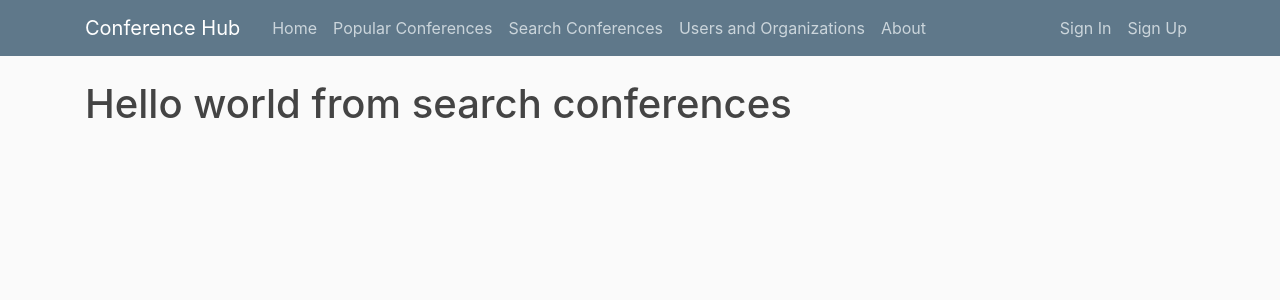
After one commit to SkuratovichA/conference-hub, a Django app: template templates/ch/search_conferences.html in a window 1280 px wide. The commit adds this page. Shown: the top 300 px of the page. Run offline with Django 4.2, Linux system fonts and the light colour scheme; the template is opened without the code that fills it, so the values that code supplies are empty; some libraries are stand-ins or nearby versions.

Commit message:
dummy links for homepage

```diff
--- a/templates/base.html
+++ b/templates/base.html
@@ -26,15 +26,21 @@
                 <span class="navbar-toggler-icon"></span>
                 </button>
                 <div class="collapse navbar-collapse" id="navbarToggle">
+
                     <div class="navbar-nav mr-auto">
                         <a class="nav-item nav-link" href="{% url 'ch:home-page' %}">Home</a>
+                        <a class="nav-item nav-link" href="{% url 'ch:popular_conferences-page' %}">Popular Conferences</a>
+                        <a class="nav-item nav-link" href="{% url 'ch:search_conferences-page' %}">Search Conferences</a>
+                        <a class="nav-item nav-link" href="{% url 'ch:users_and_organizations-page' %}">Users and Organizations</a>
                         <a class="nav-item nav-link" href="{% url 'ch:about-page' %}">About</a>
                     </div>
+
                     <!-- Navbar Right side -->
                     <div class="navbar-nav">
                         <a class="nav-item nav-link" href="{% url 'ch:login-page' %}">Sign In</a>
                         <a class="nav-item nav-link" href="{% url 'ch:signup-page' %}'">Sign Up</a>
                     </div>
+
                 </div>
             </div>
         </nav>
--- /dev/null
+++ b/templates/ch/popular_conferences.html
@@ -0,0 +1,4 @@
+{% extends 'base.html' %}
+{% block content %}
+    <h1>Hello world from popular conferences</h1>
+{% endblock content %}
--- /dev/null
+++ b/templates/ch/search_conferences.html
@@ -0,0 +1,4 @@
+{% extends 'base.html' %}
+{% block content %}
+    <h1>Hello world from search conferences</h1>
+{% endblock content %}
--- /dev/null
+++ b/templates/ch/users_and_organizations.html
@@ -0,0 +1,4 @@
+{% extends 'base.html' %}
+{% block content %}
+    <h1>Hello world from users and organizations</h1>
+{% endblock content %}
```
